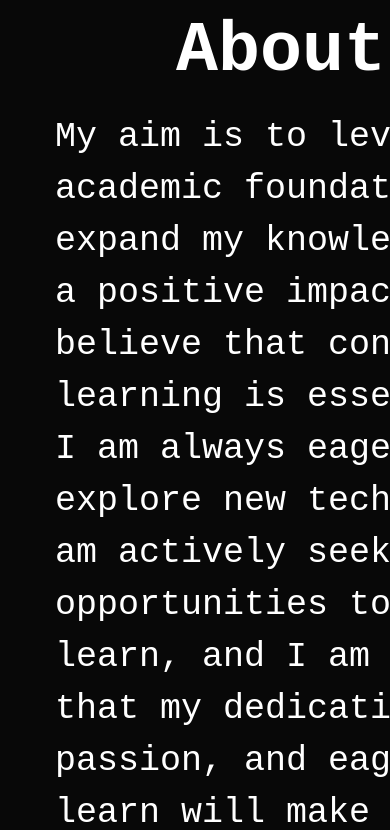
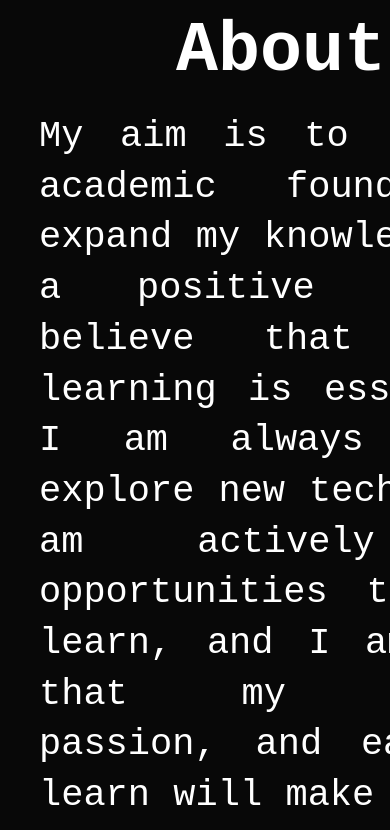
Before and after one commit to Tanushribadi/My-Portfolio-Website, a plain HTML site: page index.html in a window 390 px wide. Shown: the part 1692-2522 px from the top of the page. Drawn offline with Linux system fonts and the light colour scheme.

Commit message:
Update style.css

```diff
--- a/style.css
+++ b/style.css
@@ -308,11 +308,10 @@ form input,form textarea{
         font-size:70px;
     }
     .about-col-2 p{
-        font-size:35px;
-        margin-right:10px;
+      font-size:37px;
         margin-top:20px;
-        padding-left:16px;
-        line-height:4rem;
+        line-height:3.9rem;
+        text-align: justify;
     }
 
     .tab-titles p{
```
